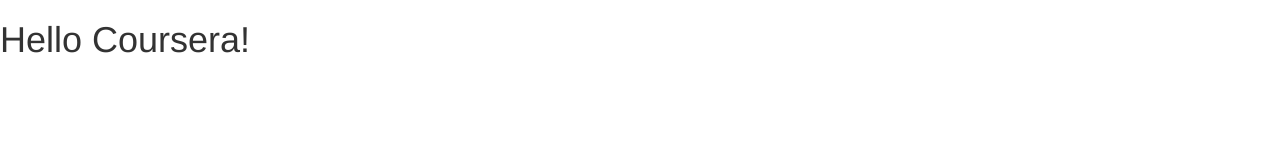
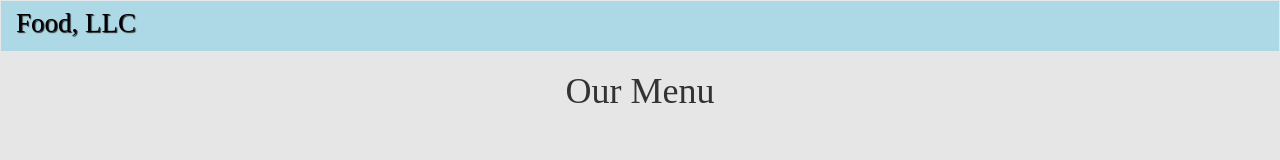
Before and after one commit to dolaisai/Coursera-Static-Restaurant-Site, a plain HTML site: page index.html in a window 1280 px wide. Drawn offline with Linux system fonts and the light colour scheme.

Commit message:
initial navbar setup.

```diff
--- a/css/styles.css
+++ b/css/styles.css
@@ -0,0 +1,28 @@
+body {
+    font-size: 16px;
+    background-color: rgb(230, 230, 230);
+    font-family: 'Times New Roman', Times, serif;
+}
+
+#header-nav { /*style narbar box*/
+    background-color: lightblue;
+    border-radius: 0;
+    border: 1;
+}
+
+.navbar-brand {/*position text within navbar*/
+    padding-top: 12px;
+}
+
+.navbar-brand h1 { /*Restaurant name*/
+    color: black;
+    font-size: 1.5em;
+    text-shadow: 1px 1px 1px #222;
+    margin-top: 0;
+    margin-bottom: 0;
+    line-height: .75;
+}
+
+.navbar-brand a:hover, .navbar-brand a:focus{ /*get rid of underline while hovering/focusing*/
+    text-decoration: none;
+}
--- a/index.html
+++ b/index.html
@@ -1,16 +1,39 @@
 <!DOCTYPE html>
 <html lang="en">
     <head>
-    <meta charset="utf-8">
+        <meta charset="utf-8">
         <meta http-equiv="X-UA-Compatible" content="IE=edge">
         <meta name="viewport" content="width=device-width, initial-scale=1">
 
-        <title>Bootstrap Starter Page</title>
+        <title>Bootstrap Restaurant Assignment</title>
         <link rel="stylesheet" href="css/bootstrap.min.css">
         <link rel="stylesheet" href="css/styles.css">
     </head>
     <body>
-        <h1>Hello Coursera!</h1>
+        <!--start of navagation bar content-->
+        <header>
+            <nav id="header-nav" class="navbar navbar-default">
+                <div class="container-fluid">
+                    <div class="navbar-header">
+                        <div class="navbar-brand">
+                            <a href="index.html"><h1>Food, LLC</h1></a>
+                        </div>
+
+                        <!--initialize navbar dropdown menu-->
+                        <button type="button" class="navbar-toggle collapsed" data-toggle="collapse" data-target="#collapse-nav" aria-expanded="false">
+                            <span class="sr-only">Toggle navigation</span>
+                            <span class="icon-bar"></span>
+                            <span class="icon-bar"></span>
+                            <span class="icon-bar"></span>
+                            <span class="icon-bar"></span>
+                        </button>
+                    </div>
+                </div>
+            </nav>
+        </header>
+
+
+        <h1 class="text-center">Our Menu</h1>
 
         <!-- jQuery (Bootstrap JS plugins depend on it) -->
         <script src="js/jquery-1.11.3.min.js"></script>
```
